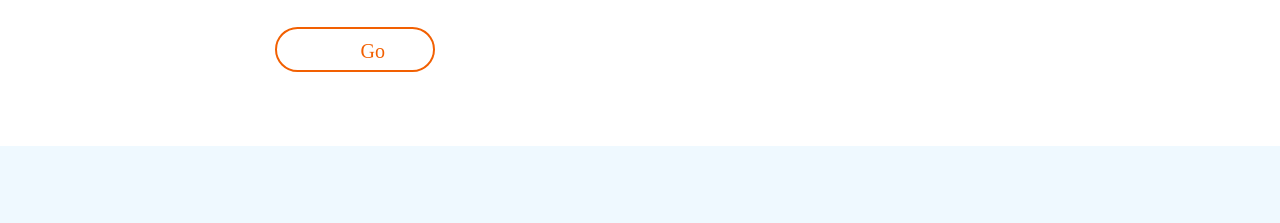
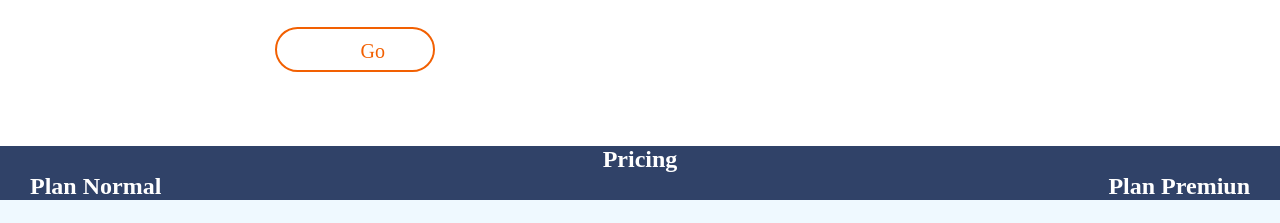
Before and after one commit to Adalab/City, a website: page src/html/index.html in a window 1280 px wide. Shown: the part 728-951 px from the top of the page. Drawn offline with nearby package versions, Linux system fonts and the light colour scheme; files that its build step writes are made by us from their sources; files whose address does not match are found by name.

Commit message:
make merge

```diff
--- a/src/html/index.html
+++ b/src/html/index.html
@@ -18,6 +18,8 @@
       </include>
       <include src="./partials/section1.html">
       </include>
+      <include src="./partials/Section-P.html">
+      </include>
       <include src="./partials/section2.html">
       </include>
     </main>
--- /dev/null
+++ b/src/html/partials/section-P.html
@@ -0,0 +1,7 @@
+<section class="section-p">
+    <h1 class="titulo">Pricing</h1>
+    <div class="sectionp2">
+    <h2>Plan Normal</h2>
+    <h2>Plan Premiun</h2>
+ </div>
+</section>
--- /dev/null
+++ b/src/scss/layout/_section-P.scss
@@ -0,0 +1,19 @@
+.section-p {
+  background-color: $dark-blue;
+  width: 100%;
+  color: $white;
+}
+.sectionp2 {
+  display: flex;
+  flex-direction: column;
+  justify-content: center;
+  align-items: center;
+  @media all and (min-width: 768px) {
+    flex-direction: row;
+    justify-content: space-between;
+    margin: 0 30px 0 30px;
+  }
+}
+.titulo {
+  text-align: center;
+}
--- a/src/scss/main.scss
+++ b/src/scss/main.scss
@@ -1,15 +1,16 @@
 /*CORE*/
-@import 'core/variables';
-@import 'core/reset';
+@import "core/variables";
+@import "core/reset";
 /*COMPONENTS*/
-@import 'components/code';
-@import 'components/links';
+@import "components/code";
+@import "components/links";
 /*LAYOUT*/
-@import 'layout/header';
-@import 'layout/hero';
-@import 'layout/footer';
-@import 'layout/section1';
-@import 'layout/section2';
-@import 'layout/page';
+@import "layout/header";
+@import "layout/hero";
+@import "layout/footer";
+@import "layout/section1";
+@import "layout/section-P";
+@import "layout/section2";
+@import "layout/page";
 
 /*PAGES*/
```
Also changed, not shown: docs/assets/css/main.css.
